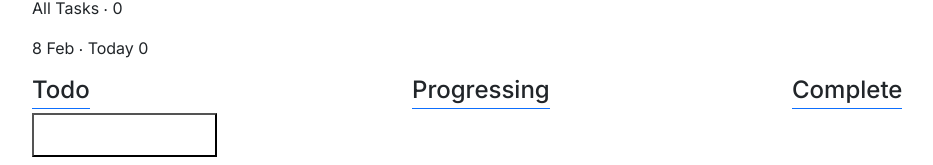
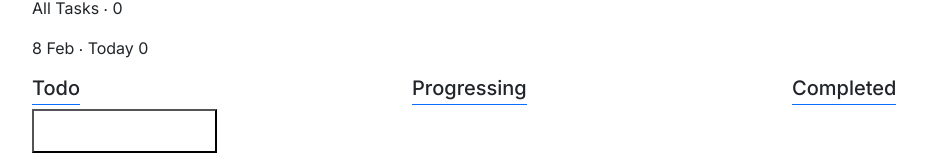
Before and after one commit to Oliulla/jt-todo-application, a Next.js app: page / in a window 1280 px wide. Shown: the part 124-289 px from the top of the page, without its empty margins (50-983 px from the left). Built offline with nearby package versions, Linux system fonts and the light colour scheme.

Commit message:
:hammer: Refactor Tasks code

```diff
--- a/components/__shared_many_times/__ui/TaskCard.jsx
+++ b/components/__shared_many_times/__ui/TaskCard.jsx
@@ -5,7 +5,7 @@ import { CiEdit, CiFlag1 } from "react-icons/ci";
 const TaskCard = ({ task }) => {
   return (
     <>
-      <ul className="list-unstyled mt-4">
+      <ul className="list-unstyled mt-4 prevent-select">
         <Card
           bg="dark"
           text="white"
--- a/components/__shared_one_time/Home/Tasks.jsx
+++ b/components/__shared_one_time/Home/Tasks.jsx
@@ -22,7 +22,7 @@ const Tasks = ({ tasks, isLoading }) => {
       <Row>
         <Col>
           <div>
-            <h4 className="d-inline pb-1 border-bottom border-primary">Todo</h4>
+            <h5 className="d-inline pb-1 border-bottom border-primary">Todo</h5>
             {tasks.length > 0 &&
               todoTasks?.map((task, idx) => (
                 <div key={task.id}>
@@ -33,16 +33,28 @@ const Tasks = ({ tasks, isLoading }) => {
         </Col>
         <Col>
           <div>
-            <h4 className="d-inline pb-1 border-bottom border-primary">
+            <h5 className="d-inline pb-1 border-bottom border-primary">
               Progressing
-            </h4>
+            </h5>
+            {tasks.length > 0 &&
+              progressingTasks?.map((task, idx) => (
+                <div key={task.id}>
+                  <TaskCard task={task} />
+                </div>
+              ))}
           </div>
         </Col>
         <Col>
           <div>
-            <h4 className="d-inline pb-1 border-bottom border-primary">
-              Complete
-            </h4>
+            <h5 className="d-inline pb-1 border-bottom border-primary">
+              Completed
+            </h5>
+            {tasks.length > 0 &&
+              completedTasks?.map((task, idx) => (
+                <div key={task.id}>
+                  <TaskCard task={task} />
+                </div>
+              ))}
           </div>
         </Col>
       </Row>
```
